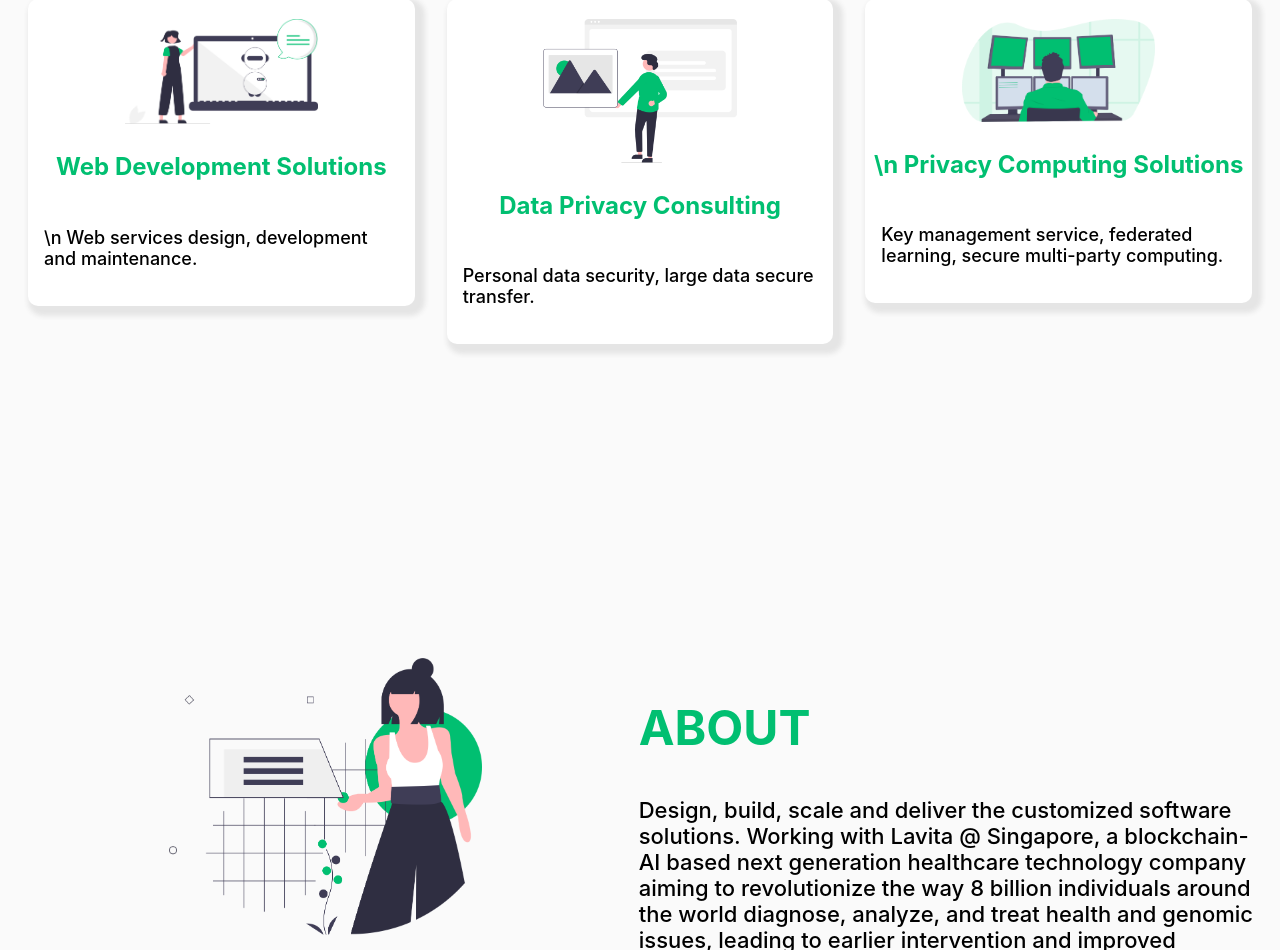
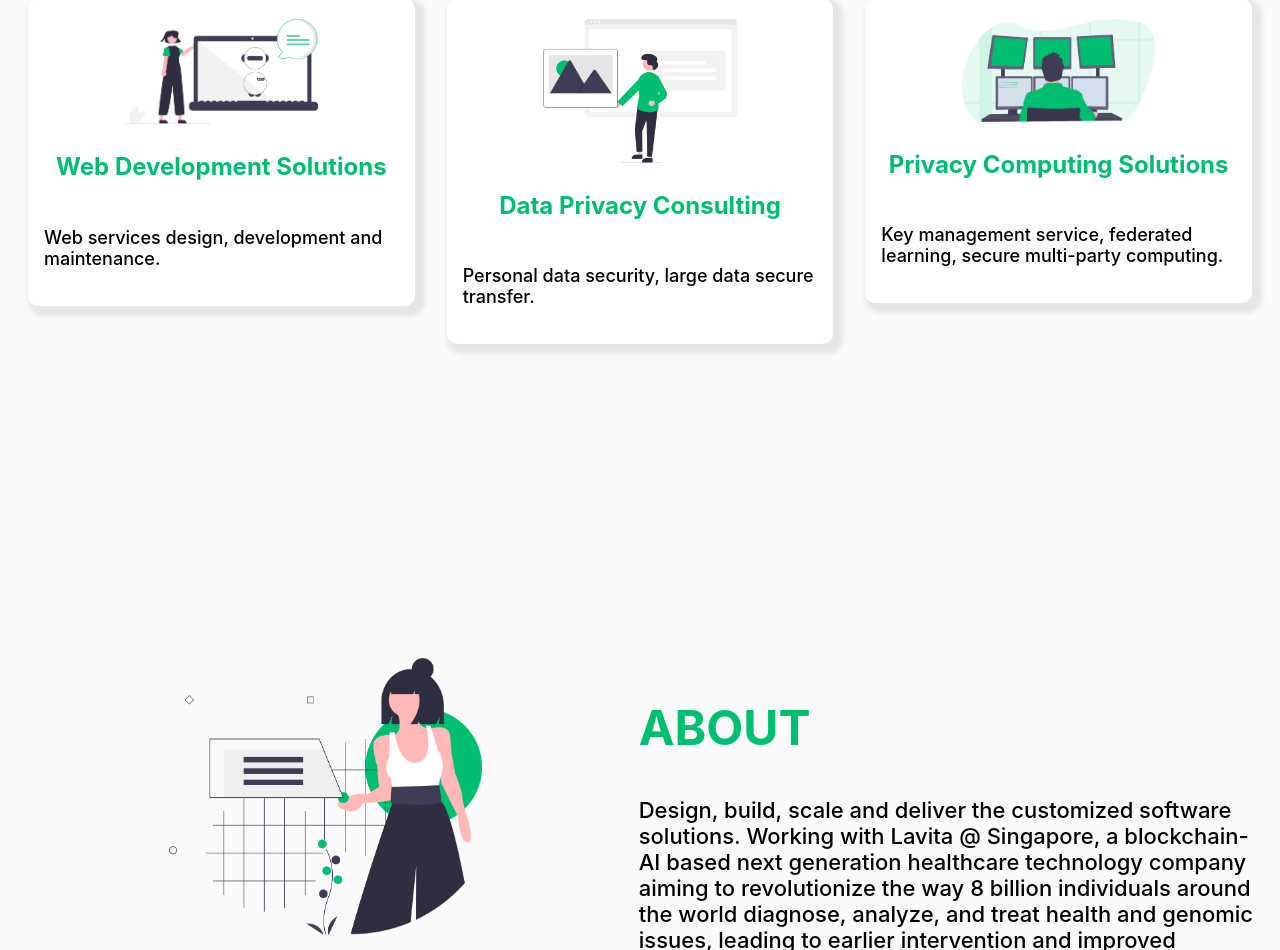
Before and after one commit to 14662008canadainc/website, a React (Create React App) app: page / in a window 1280 px wide. Shown: the part 1036-1986 px from the top of the page. Built offline with nearby package versions, Linux system fonts and the light colour scheme.

Commit message:
minor update

```diff
--- a/src/components/Services.js
+++ b/src/components/Services.js
@@ -7,17 +7,15 @@ function Services() {
             <div className="col-md-12">
               <div className="row">
                 <div className="col-md-4 mb-2">
-                  <Card title="Web Development Solutions" img="card1.png"
-                        text="\n
-                        Web services design, development and maintenance. "/>
+                  <Card title="                                     Web Development Solutions" img="card1.png"
+                        text="Web services design, development and maintenance. "/>
                 </div>
                 <div className="col-md-4 mb-2">
                   <Card title="Data Privacy Consulting" img="card2.png"
                         text="Personal data security, large data secure transfer."/>
                 </div>
                 <div className="col-md-4 mb-2">
-                  <Card title="\n
-                  Privacy Computing Solutions" img="card3.png"
+                  <Card title="                                     Privacy Computing Solutions" img="card3.png"
                         text="Key management service, federated learning, secure multi-party computing."/>
                 </div>
               </div>
```
